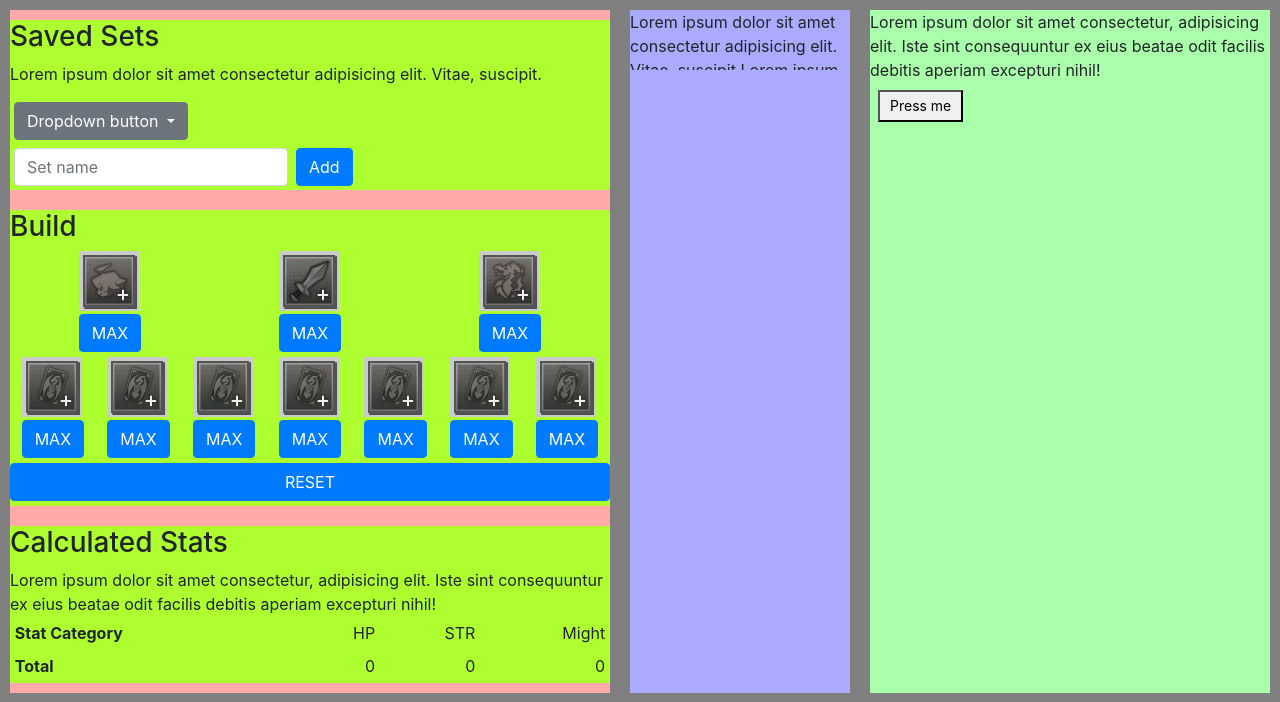
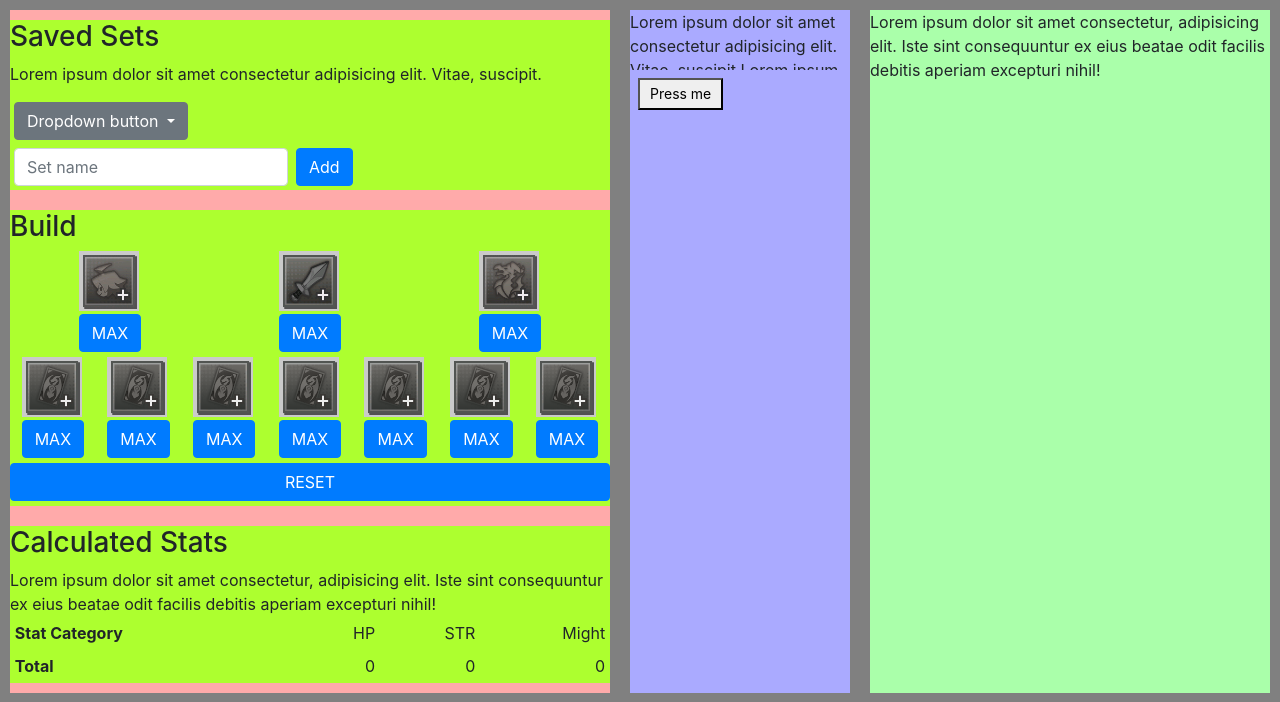
Before and after one commit to pgsohail/Might_Calculate, a Flask app: template templates/05.html in a window 1280 px wide. Shown: the top 702 px of the page. Run offline with Flask 2, Linux system fonts and the light colour scheme; the template is opened without the code that fills it, so the values that code supplies are empty.

Commit message:
Update 05.html

```diff
--- a/templates/05.html
+++ b/templates/05.html
@@ -36,6 +36,7 @@
       }
       .item2{
         background-color: #aaf;
+        flex-direction: column;
       }
       .item3{
         min-width: 400px;
@@ -92,7 +93,7 @@
         text-align: right;
       }
 
-      .btn-styled {
+      .gen_button {
         font-size: 14px;
         margin: 8px;
         padding: 0 10px;
@@ -215,7 +216,8 @@
       <div class="item item2">
         <div style="overflow:scroll;height:60px;overflow-X:hidden;">
           Lorem ipsum dolor sit amet consectetur adipisicing elit. Vitae, suscipit.Lorem ipsum dolor sit amet consectetur adipisicing elit. Vitae, suscipit.Lorem ipsum dolor sit amet consectetur adipisicing elit. Vitae, suscipit.it amet consectetur adipisicing elit. Vitae, suscipit.it amet consectetur adipisicing elit. Vitae, suscipit.it amet consectetur adipisicing elit. Vitae, suscipit.
-      </div>
+        </div>
+        <div id="container_test"></div>
       </div>
       <div class="item item3">
         Lorem ipsum dolor sit amet consectetur, adipisicing elit. Iste sint consequuntur ex eius beatae odit facilis debitis aperiam excepturi nihil!
@@ -223,7 +225,7 @@
         <input type="number" min="0" max="NaN" maxlength="10" size="10"><br>
         <input type="number" min="0" max="NaN" maxlength="10" size="10"><br> -->
 
-        <div id="container_test"></div>
+
       </div>
     </div>
 
@@ -241,8 +243,8 @@
           $('.adv').css({'background-image':'url(../static/img/test.png)', })
         })
 
-        $('#container_test').append('<button class="btn-styled" type="button" id="gen_button">Press me</button>')
-        $('#gen_button').click(function () {
+        $('#container_test').append('<button class="gen_button" type="button">Press me</button>')
+        $('.gen_button').click(function () {
           alert('hi')
         })
       })
```
